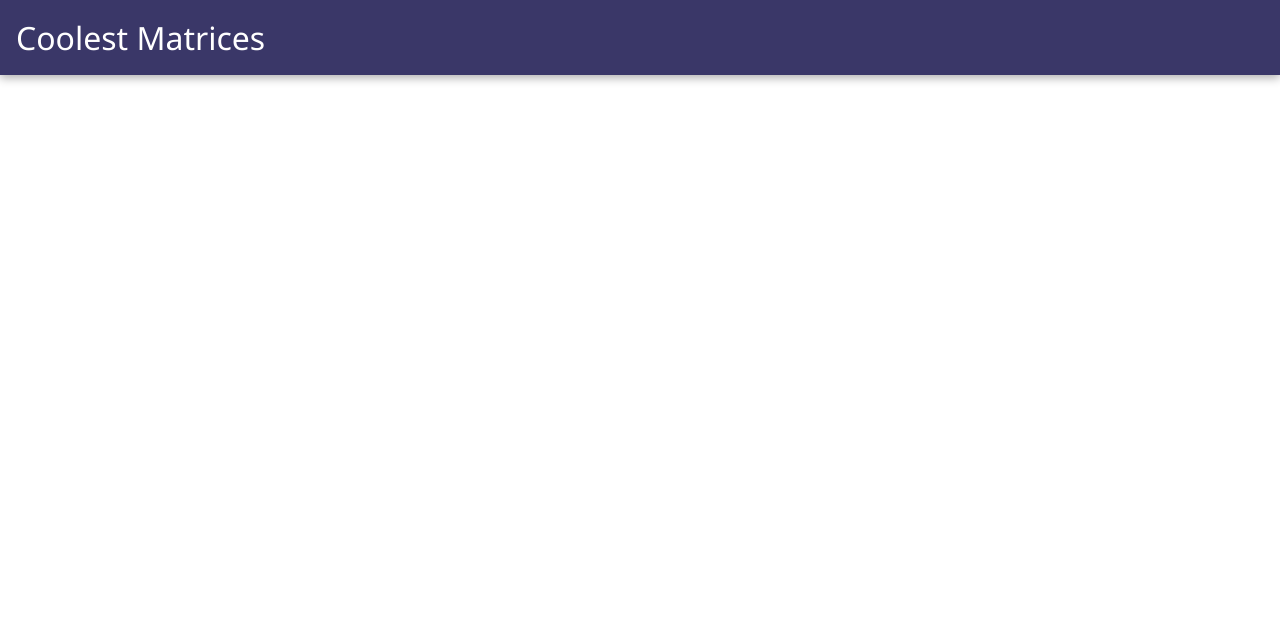
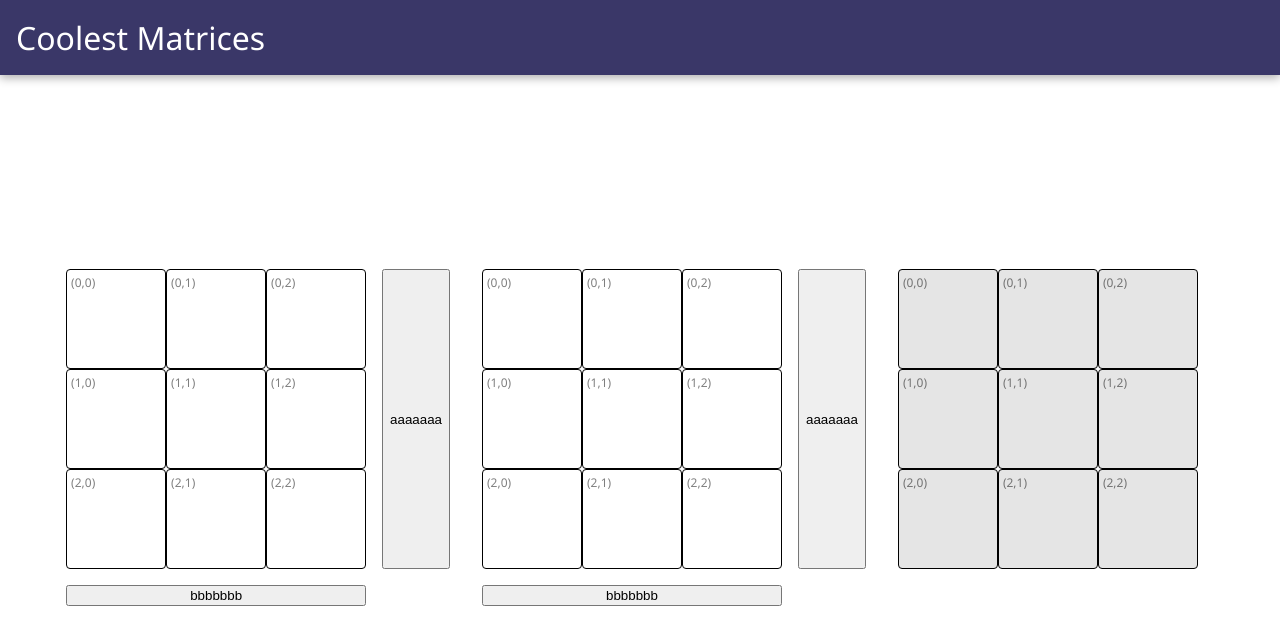
Before and after one commit to nitzanhen/matrices, a React (Vite) app in the folder packages/frontend-react/: page /matrix/sum in a window 1280 px wide. Shown: the top 644 px of the page. Built offline with nearby package versions, Linux system fonts and the light colour scheme.

Commit message:
31/05 work

```diff
--- a/packages/frontend-react/src/App.tsx
+++ b/packages/frontend-react/src/App.tsx
@@ -12,6 +12,7 @@ const useStyles = createUseStyles(
       "--background-light": "#F0EFFF",
       "--background-dark": "#3A3768",
       "--color-primary": "#3F3C72",
+      "--color-light": "#6C63FF",
     },
 
     root: {
@@ -40,7 +41,7 @@ function App() {
           <Route path="/" exact>
             <WelcomePage />
           </Route>
-          <Route path="/matrix/add">
+          <Route path="/matrix/sum">
             <MatrixAdditionPage />
           </Route>
         </Switch>
--- a/packages/frontend-react/src/matrix/Matrix.tsx
+++ b/packages/frontend-react/src/matrix/Matrix.tsx
@@ -99,12 +99,16 @@ export const Matrix: React.VFC<MatrixProps> = ({
           ))
         )}
       </div>
+      {!readonly && (
+        <>
           <button style={{ gridArea: "add-col" }} onClick={onAddColumn}>
             aaaaaaa
           </button>
           <button style={{ gridArea: "add-row" }} onClick={onAddRow}>
             bbbbbbb
           </button>
+        </>
+      )}
     </div>
   );
 };
--- a/packages/frontend-react/src/matrix/useMatrix.tsx
+++ b/packages/frontend-react/src/matrix/useMatrix.tsx
@@ -6,6 +6,7 @@ import { generateMatrix } from "../utils";
  * Handles functionality for a single matrix.
  */
 export const useMatrix = (
+  readonly = false,
   defaultCells = generateMatrix(3, 3, () => undefined)
 ) => {
   const [cells, setCells] = useState<(number | undefined)[][]>(defaultCells);
@@ -36,6 +37,10 @@ export const useMatrix = (
     },
     []
   );
+
+  const clear = useCallback(() => {
+    setCells(generateMatrix(numRows, numColumns, () => undefined));
+  }, [numRows, numColumns])
 
   const gridRef = useRef<HTMLDivElement | null>(null);
 
@@ -80,8 +85,9 @@ export const useMatrix = (
       onChange: setCell,
       setFocus,
       gridRef,
+      readonly,
     }),
-    [cells, addColumn, addRow, setCell]
+    [cells, addColumn, addRow, setCell, readonly]
   );
 
   return {
@@ -89,8 +95,11 @@ export const useMatrix = (
     addColumn,
     addRow,
     setCell,
+    setCells,
+    clear,
     gridRef,
     setFocus,
+    readonly,
     toProps,
   };
 };
--- /dev/null
+++ b/packages/frontend-react/src/operations.ts
@@ -0,0 +1,116 @@
+
+/**
+ * Checks that the two matrices can be summed, and returns their sum if it's defined.
+ * If undefined, the function returns `null`.
+ * All rows must have the same amount of columns.
+ */
+export const addMatrices = (m1: (number | undefined)[][], m2: (number | undefined)[][]) => {
+  if (m1.length !== m2.length) {
+    return null;
+  }
+  // Assumption: .
+  else if (m1[0].length !== m2[0].length) {
+    return null;
+  }
+
+  const numRows = m1.length;
+  const numColumns = m1[0].length;
+
+  const result: (number | undefined)[][] = [];
+
+  for (let i = 0; i < numRows; i++) {
+    result[i] = [];
+    for (let j = 0; j < numColumns; j++) {
+      const aij = m1[i][j] ?? null;
+      const bij = m2[i][j] ?? null;
+      if (aij === null || bij === null) {
+        return null;
+      }
+      result[i][j] = aij + bij;
+    }
+  }
+
+  return result;
+}
+
+/**
+ * Checks that the two matrices can be multiplied, and returns their product if it's defined.
+ * If undefined, the function returns `null`.
+ * All rows must have the same amount of columns.
+ */
+export const multiplyMatrices = (m1: (number | undefined)[][], m2: (number | undefined)[][]) => {
+  const cols1 = m1[0].length;
+  const rows2 = m2.length;
+  if (cols1 !== rows2) {
+    return null;
+  }
+
+  const m = cols1 //= rows2
+  //Let m1 be of order k x m
+  const k = m1.length
+  //Let m2 be of order m x n
+  const n = m2[0].length
+
+  const result: (number | undefined)[][] = [];
+
+  for (let i = 0; i < k; i++) {
+    result[i] = [];
+    for (let j = 0; j < n; j++) {
+      let cij = 0;
+      for (let l = 0; l < m; l++) {
+        const ail = m1[i][l] ?? null;
+        const blj = m2[l][j] ?? null;
+        if (ail === null || blj === null) {
+          return null;
+        }
+
+        console.log(ail, blj, ail + blj)
+        cij += ail * blj;
+      }
+      console.log('!')
+      result[i][j] = cij;
+    }
+  }
+
+  return result;
+};
+
+/**
+ * Takes the transpose of a matrix.
+ * All rows of the matrix must have the same number of columns.
+ */
+export const transpose = (m: (number | undefined)[][]) => {
+  const numRows = m.length;
+  const numCols = m[0].length;
+
+  const result: (number | undefined)[][] = [];
+  for (let i = 0; i < numCols; i++) {
+    result[i] = []
+    for (let j = 0; j < numRows; j++) {
+      result[i][j] = m[j][i];
+    }
+  }
+
+  return result;
+}
+
+export const dotProduct = (u: [...number[]], v: [...number[]]) => {
+  if (u.length !== v.length) {
+    return null;
+  }
+  const n = u.length;
+
+  let sum = 0;
+  for (let i = 0; i < n; i++) {
+    sum += u[i] * v[i];
+  }
+
+  return sum;
+}
+
+export const crossProduct = (u: [number, number, number], v: [number, number, number]) => {
+  const [u1, u2, u3] = u;
+  const [v1, v2, v3] = v;
+
+  return [u2 * v3 - u3 * v2, u3 * v1 - u1 * v3, u1 * v2 - u2 * v1];
+}
--- /dev/null
+++ b/packages/frontend-react/src/pages/MatrixAdditionPage.tsx
@@ -0,0 +1,54 @@
+import React, { useEffect } from "react";
+import { createUseStyles } from "react-jss";
+import { Matrix } from "../matrix/Matrix";
+import { useMatrix } from "../matrix/useMatrix";
+import { addMatrices } from "../operations";
+
+const useStyles = createUseStyles(
+  {
+    root: {
+      width: "100%",
+      height: "100%",
+      display: "flex",
+      alignItems: "center",
+      justifyContent: "center",
+    },
+    content: {
+      display: "flex",
+      "& > *:not(:last-child)": {
+        marginRight: 32,
+      },
+    },
+  },
+  { name: "matrix-sum" }
+);
+
+/**
+ * The page in which matrices can be summed up, rendered in path /matrix/add.
+ */
+export const MatrixAdditionPage: React.VFC = () => {
+  const matrix1 = useMatrix();
+  const matrix2 = useMatrix();
+  const sum = useMatrix(true);
+
+  useEffect(() => {
+    const result = addMatrices(matrix1.cells, matrix2.cells);
+    if (result) {
+      sum.setCells(result);
+    } else {
+      sum.clear();
+    }
+  }, [matrix1.cells, matrix2.cells, sum.setCells, sum.clear]);
+
+  const classes = useStyles();
+
+  return (
+    <div className={classes.root}>
+      <div className={classes.content}>
+        <Matrix {...matrix1.toProps()} />
+        <Matrix {...matrix2.toProps()} />
+        <Matrix {...sum.toProps()} />
+      </div>
+    </div>
+  );
+};
```
Lines whose indentation alone changed are shown as unchanged.
